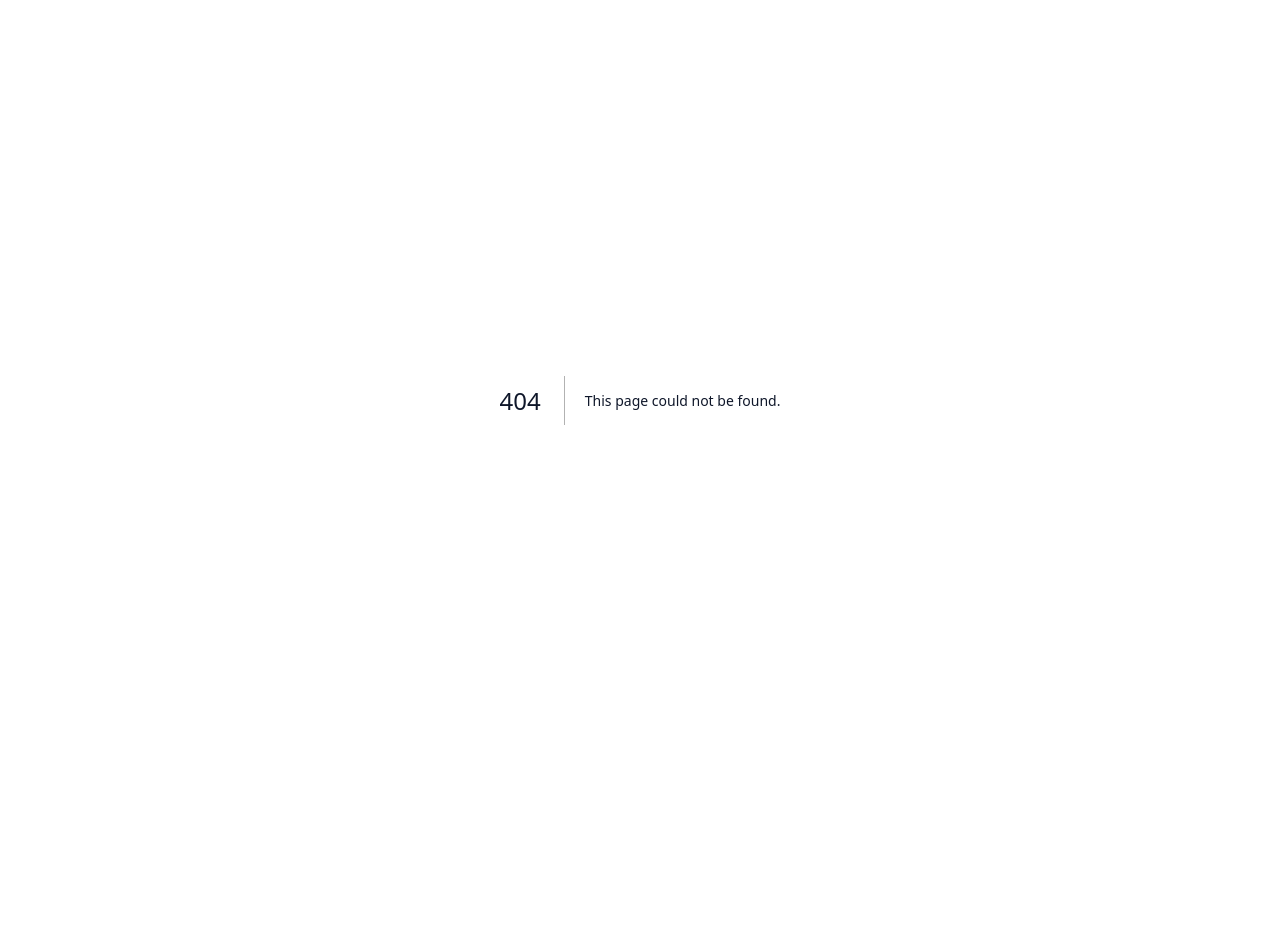
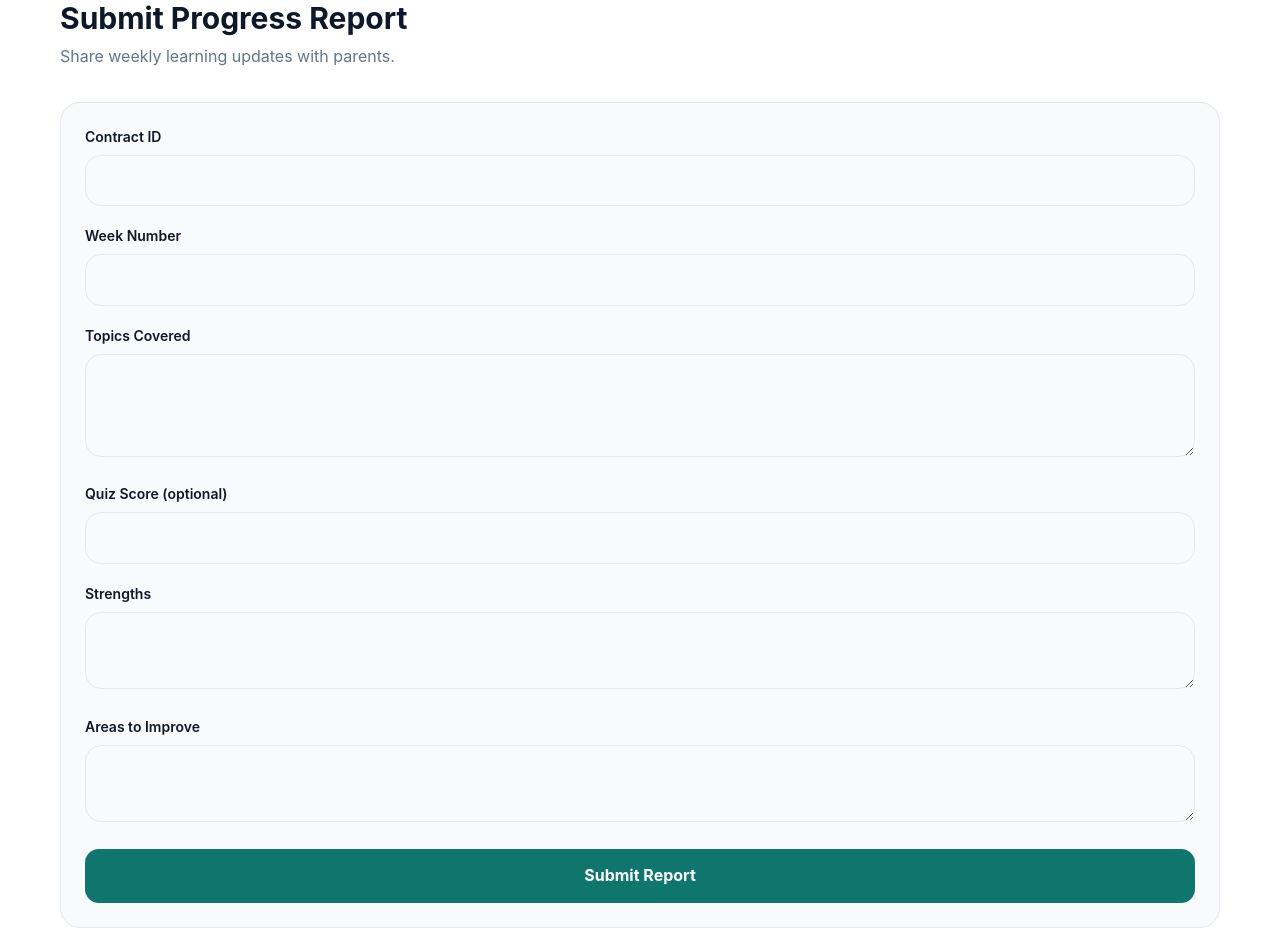
Before and after one commit to Zeordi/tutor-be-betea, a Next.js app in the folder apps/web/: page /teacher/progress/submit in a window 1280 px wide. Before the commit this address had no page. Before the commit the page ends 800 px from the top, so only its background shows below. Built offline with nearby package versions, Linux system fonts and the light colour scheme.

Commit message:
Create progress/submit/page.tsx

```diff
--- /dev/null
+++ b/apps/web/app/teacher/progress/submit/page.tsx
@@ -0,0 +1,134 @@
+"use client";
+
+import { useState } from "react";
+import { useRouter } from "next/navigation";
+
+export default function SubmitProgressPage() {
+  const router = useRouter();
+  const [contractId, setContractId] = useState("");
+  const [weekNumber, setWeekNumber] = useState("");
+  const [topicsCovered, setTopicsCovered] = useState("");
+  const [quizScore, setQuizScore] = useState("");
+  const [strengthsNotes, setStrengthsNotes] = useState("");
+  const [improvementAreas, setImprovementAreas] = useState("");
+  const [loading, setLoading] = useState(false);
+  const [message, setMessage] = useState("");
+
+  const handleSubmit = async (e: React.FormEvent) => {
+    e.preventDefault();
+    setLoading(true);
+    setMessage("");
+
+    try {
+      const token = localStorage.getItem("token");
+      const res = await fetch(`${process.env.NEXT_PUBLIC_API_URL}/progress`, {
+        method: "POST",
+        headers: {
+          "Content-Type": "application/json",
+          Authorization: `Bearer ${token}`,
+        },
+        body: JSON.stringify({
+          contractId,
+          weekNumber: Number(weekNumber),
+          topicsCovered,
+          quizScore: quizScore ? Number(quizScore) : null,
+          strengthsNotes,
+          improvementAreas,
+        }),
+      });
+
+      if (!res.ok) {
+        const err = await res.json().catch(() => ({}));
+        throw new Error(err.message || "Failed to submit report");
+      }
+
+      setMessage("Progress report submitted successfully.");
+      router.push("/teacher");
+    } catch (error: any) {
+      setMessage(error.message || "Something went wrong");
+    } finally {
+      setLoading(false);
+    }
+  };
+
+  return (
+    <main className="min-h-screen bg-[var(--background)]">
+      <section className="container py-10 max-w-2xl">
+        <h1 className="text-3xl font-bold mb-2">Submit Progress Report</h1>
+        <p className="text-[var(--secondary)] mb-8">
+          Share weekly learning updates with parents.
+        </p>
+
+        <form onSubmit={handleSubmit} className="card space-y-5">
+          <div>
+            <label className="block text-sm font-semibold mb-2">Contract ID</label>
+            <input
+              value={contractId}
+              onChange={(e) => setContractId(e.target.value)}
+              required
+              className="w-full rounded-xl border border-[var(--border)] px-4 py-3 bg-[var(--surface)] outline-none"
+            />
+          </div>
+
+          <div>
+            <label className="block text-sm font-semibold mb-2">Week Number</label>
+            <input
+              type="number"
+              value={weekNumber}
+              onChange={(e) => setWeekNumber(e.target.value)}
+              required
+              className="w-full rounded-xl border border-[var(--border)] px-4 py-3 bg-[var(--surface)] outline-none"
+            />
+          </div>
+
+          <div>
+            <label className="block text-sm font-semibold mb-2">Topics Covered</label>
+            <textarea
+              value={topicsCovered}
+              onChange={(e) => setTopicsCovered(e.target.value)}
+              rows={3}
+              required
+              className="w-full rounded-xl border border-[var(--border)] px-4 py-3 bg-[var(--surface)] outline-none"
+            />
+          </div>
+
+          <div>
+            <label className="block text-sm font-semibold mb-2">Quiz Score (optional)</label>
+            <input
+              type="number"
+              value={quizScore}
+              onChange={(e) => setQuizScore(e.target.value)}
+              className="w-full rounded-xl border border-[var(--border)] px-4 py-3 bg-[var(--surface)] outline-none"
+            />
+          </div>
+
+          <div>
+            <label className="block text-sm font-semibold mb-2">Strengths</label>
+            <textarea
+              value={strengthsNotes}
+              onChange={(e) => setStrengthsNotes(e.target.value)}
+              rows={2}
+              className="w-full rounded-xl border border-[var(--border)] px-4 py-3 bg-[var(--surface)] outline-none"
+            />
+          </div>
+
+          <div>
+            <label className="block text-sm font-semibold mb-2">Areas to Improve</label>
+            <textarea
+              value={improvementAreas}
+              onChange={(e) => setImprovementAreas(e.target.value)}
+              rows={2}
+              className="w-full rounded-xl border border-[var(--border)] px-4 py-3 bg-[var(--surface)] outline-none"
+            />
+          </div>
+
+          {message && <p className="text-sm text-[var(--secondary)]">{message}</p>}
+
+          <button type="submit" disabled={loading} className="btn btn-primary w-full">
+            {loading ? "Submitting..." : "Submit Report"}
+          </button>
+        </form>
+      </section>
+    </main>
+  );
+}
```
